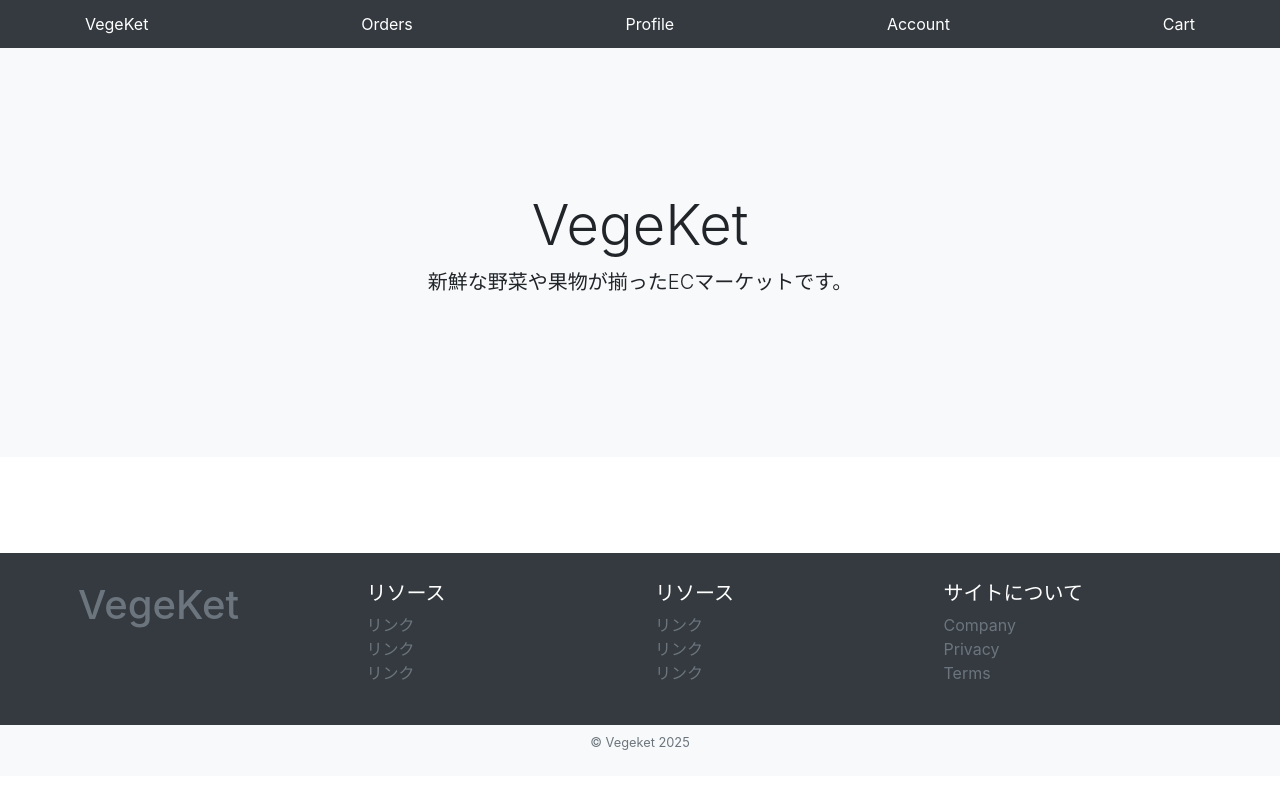
After one commit to y-maeda78/vegeket, a Django app: page / in a window 1280 px wide. The commit adds this page. Run offline with Django 3.2, Linux system fonts and the light colour scheme; data that the repository does not hold is empty; some libraries are stand-ins or nearby versions.

Commit message:
5th commit 1002

```diff
--- a/base/admin.py
+++ b/base/admin.py
@@ -4,7 +4,6 @@ from django.contrib.auth.models import Group
 
 class TagInline(admin.TabularInline):
     model = Item.tags.through
-
 
 class ItemAdmin(admin.ModelAdmin):
     inlines = [TagInline]
--- a/base/views.py
+++ /dev/null
@@ -1 +0,0 @@
-from django.shortcuts import render
--- /dev/null
+++ b/base/views/__init__.py
@@ -0,0 +1 @@
+from .item_views import *
--- /dev/null
+++ b/base/views/item_views.py
@@ -0,0 +1,24 @@
+from django.shortcuts import render
+from django.views.generic import ListView
+from base.models import Item
+
+class IndexListViews(ListView):
+  model = Item
+  template_name = 'pages/index.html'
+
+
+
+"""
+関数で書く場合
+---
+
+
+"""
+"""
+  render() について
+  render = レンダリングの略でブラウザが表示できるHTMLを生成する
+  例えば
+  Pythonコードで用意した具体的な情報であるデータ（コンテキスト）「{'name': '太郎'}」を
+  レンダリングしHTMLコード「<p>ユーザー名：太郎</p>」に変換することができる。
+
+"""
--- a/config/__init__.py
+++ b/config/__init__.py
@@ -0,0 +1,3 @@
+import pymysql
+
+pymysql.install_as_MySQLdb()
--- a/config/urls.py
+++ b/config/urls.py
@@ -15,7 +15,9 @@ Including another URLconf
 """
 from django.contrib import admin
 from django.urls import path
+from base import views
 
 urlpatterns = [
     path('admin/', admin.site.urls),
+    path('', views.IndexListViews.as_view()),   # トップページ
 ]
--- a/templates/base.html
+++ b/templates/base.html
@@ -9,6 +9,16 @@
     <!-- Bootstrap 4.5.0 -->
     <link rel="stylesheet" href="https://stackpath.bootstrapcdn.com/bootstrap/4.5.0/css/bootstrap.min.css"
         integrity="sha384-9aIt2nRpC12Uk9gS9baDl411NQApFmC26EwAOH8WgZl5MYYxFfc+NcPb1dKGj7Sk" crossorigin="anonymous">
+    <style>
+        a {
+            text-decoration: none !important;
+            transition: opacity 0.3s ease;
+        }
+        a:hover,
+        a:focus{
+            opacity: 0.6;
+        }
+    </style>
 </head>
 
 <body>
--- /dev/null
+++ b/templates/pages/index.html
@@ -0,0 +1,18 @@
+{% extends 'base.html' %}
+
+{% block main %}
+
+
+{% include 'snippets/headline.html' %}
+
+<div class="container px-5" style="max-width:100%">
+  <div class="row my-5">
+    {% for object in object_list %}
+    <div class="col-12 col-lg-3 my-3">
+      {% include 'snippets/item_box.html' %}
+    </div>
+    {% endfor %}
+  </div>
+</div>
+
+{% endblock %}
--- a/templates/snippets/footer.html
+++ b/templates/snippets/footer.html
@@ -1,14 +1,7 @@
 <div class="container w-100 bg-dark text-white py-4" style="max-width: 100%;">
-    <div class="row mt-5 mx-5">
-        <div class="col-12 col-md">
-            <h5>VegeKet</h5>
-            <small class="d-block mb-3 text-muted">&copy; 2017-2021</small>
-        </div>
-        <div class="col-6 col-md">
-            <h5>特徴</h5>
-            <ul class="list-unstyled text-small ">
-                <li><a class="link-secondary text-muted" href="/">Top</a></li>
-            </ul>
+    <div class="row mt-1 mx-5">
+        <div class="col-12 col-md mb-3 text-muted">
+            <h1><a class="link-secondary text-muted" href="/">VegeKet</a></h1>
         </div>
         <div class="col-6 col-md">
             <h5>リソース</h5>
@@ -36,3 +29,6 @@
         </div>
     </div>
 </div>
+<div class="container w-100 bg-light py-2 text-center" style="max-width: 100%;">
+    <small class="d-block mb-3 text-muted">&copy; Vegeket 2025</small>
+</div>
--- /dev/null
+++ b/templates/snippets/headline.html
@@ -0,0 +1,8 @@
+<div class="position-relative overflow-hidden p-3 p-md-5 text-center bg-light">
+  <div class="p-lg-5 mx-auto my-5">
+    <h1 class="display-4 fw-normal">VegeKet</h1>
+    <p class="lead fw-normal">新鮮な野菜や果物が揃ったECマーケットです。</p>
+  </div>
+  <div class="product-device shadow-sm d-none d-md-block"></div>
+  <div class="product-device product-device-2 shadow-sm d-none d-md-block"></div>
+</div>
```
Also changed, not shown: config/settings.py (+7 -3 lines), templates/snippets/item_box.html (added, +11 -0 lines), 1 other file.
